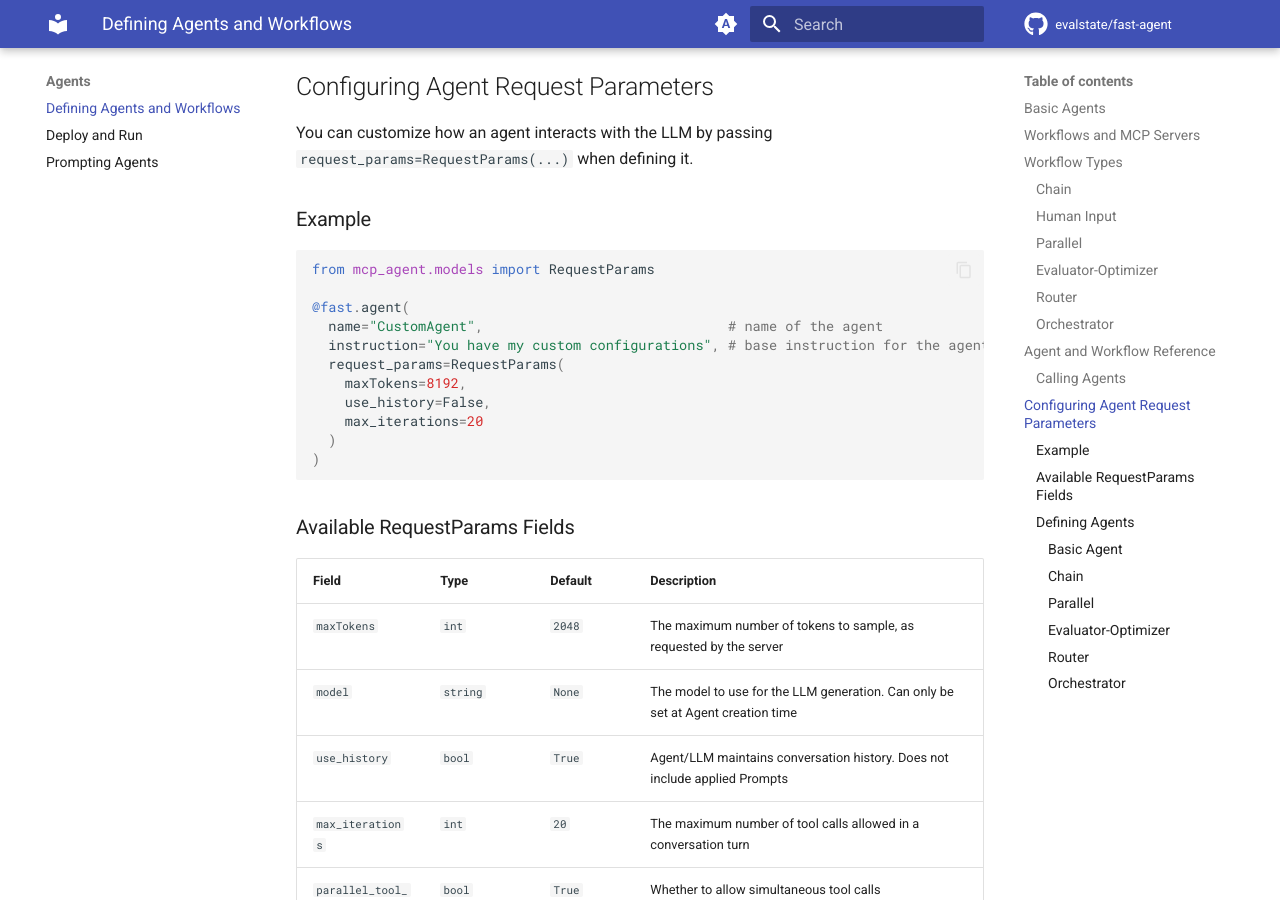
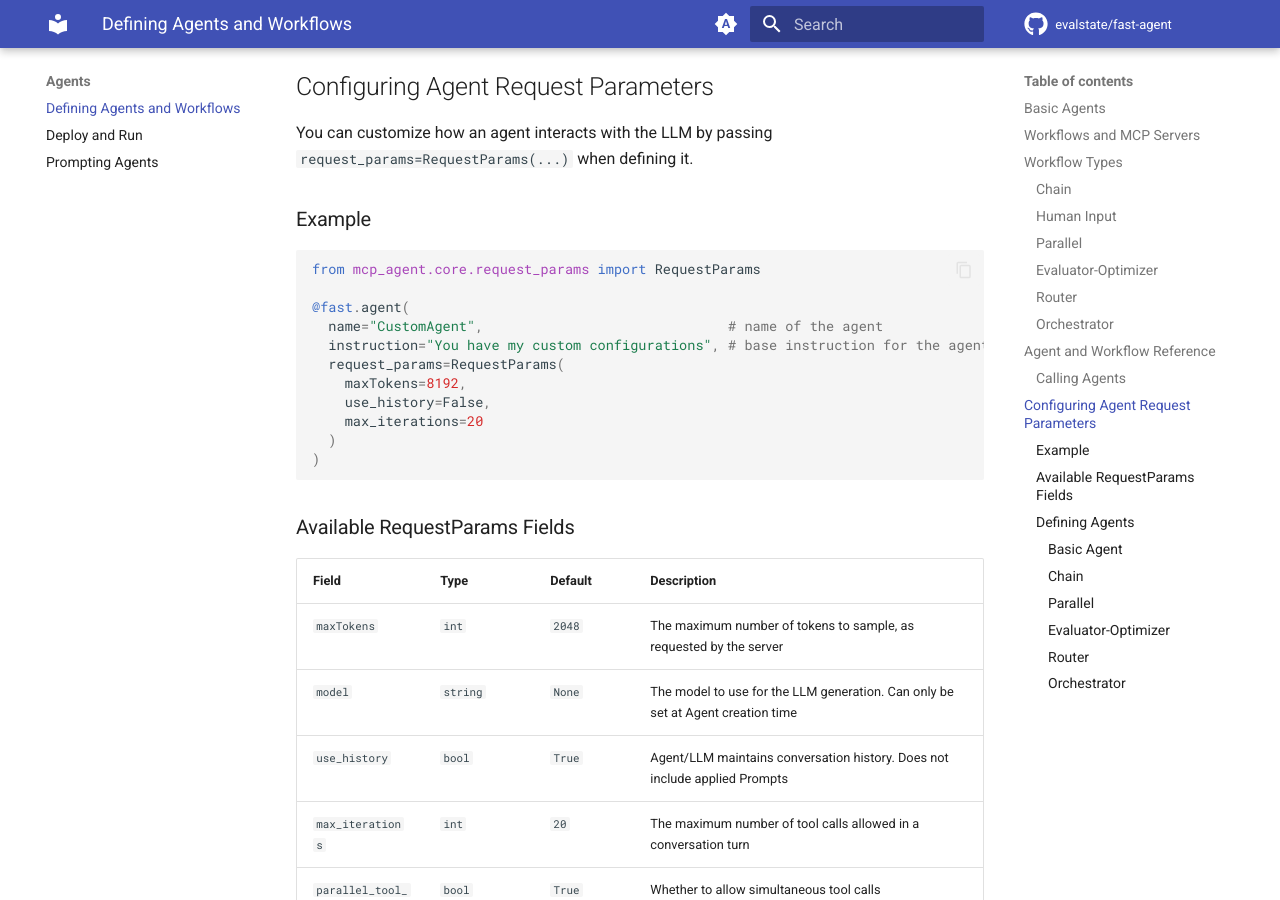
Before and after one commit to evalstate/fast-agent-docs, an MkDocs documentation site: the page built from docs/agents/defining.md, in a window 1280 px wide and 900 px high, scrolled down 5585 px. Built offline with MkDocs 1.6.1 and Material for MkDocs 9.7.7, drawn with Linux system fonts in a browser that asks for light colours; comment, search, counter and statistics services are not loaded.

Commit message:
Update import reference for RequestParams in code example.

````diff
--- a/docs/agents/defining.md
+++ b/docs/agents/defining.md
@@ -246,7 +246,7 @@ You can customize how an agent interacts with the LLM by passing `request_params
 ### Example
 
 ```python
-from mcp_agent.models import RequestParams
+from mcp_agent.core.request_params import RequestParams
 
 @fast.agent(
   name="CustomAgent",                              # name of the agent
````
